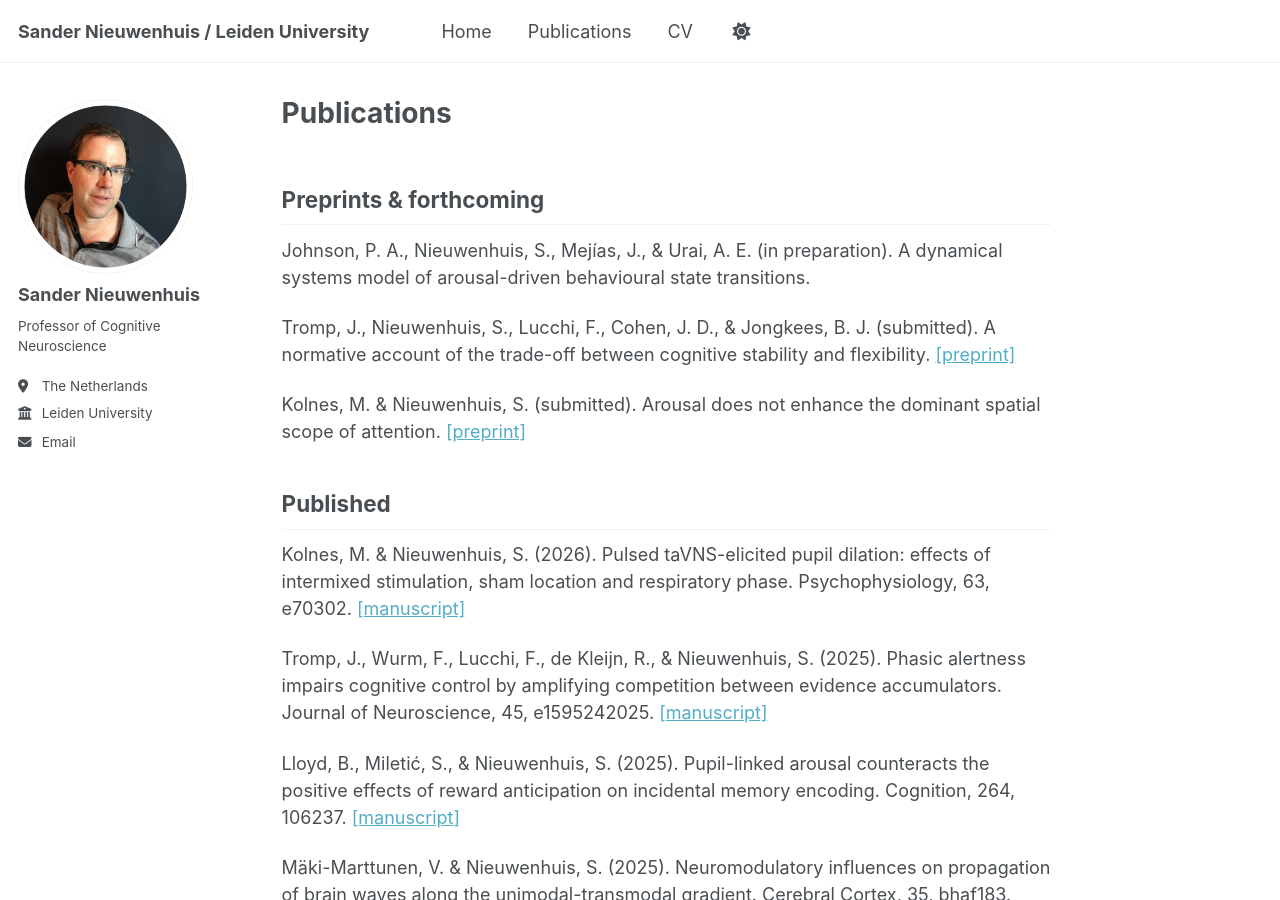
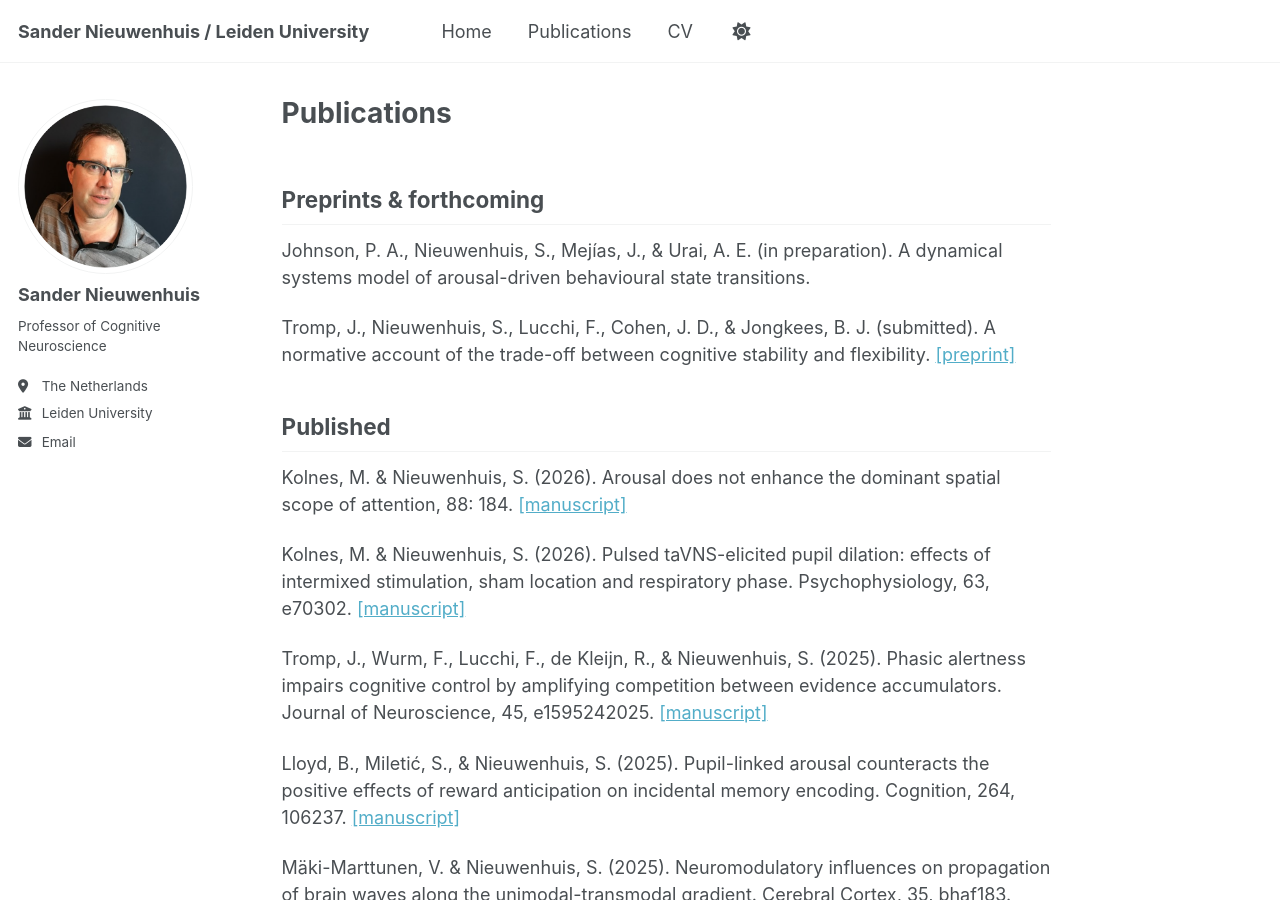
Before and after one commit to sander-nieuwenhuis/research, a Jekyll site: the page built from _pages/publications.md, in a window 1280 px wide and 900 px high. Built offline with Jekyll 4.4.1, drawn with Linux system fonts in a browser that asks for light colours; a script bundle is joined from its source files by our own code; library files that are not in the unit come from our copies.

Commit message:
Update publications.md

```diff
--- a/_pages/publications.md
+++ b/_pages/publications.md
@@ -11,11 +11,11 @@ Johnson, P. A., Nieuwenhuis, S., Mejías, J., & Urai, A. E. (in preparation). A
 
 Tromp, J., Nieuwenhuis, S., Lucchi, F., Cohen, J. D., & Jongkees, B. J. (submitted). A normative account of the trade-off between cognitive stability and flexibility. [[preprint]](https://osf.io/preprints/psyarxiv/5rx9v_v2)
 
-Kolnes, M. & Nieuwenhuis, S. (submitted). Arousal does not enhance the dominant spatial scope of attention. [[preprint]](https://osf.io/preprints/psyarxiv/3xeyb_v1)
-
 
 Published
 ------
+Kolnes, M. & Nieuwenhuis, S. (2026). Arousal does not enhance the dominant spatial scope of attention, 88: 184. [[manuscript]](https://sander-nieuwenhuis.github.io/research/assets/pdfs/KolnesNieuwenhuis2026APP.pdf)
+
 Kolnes, M. & Nieuwenhuis, S. (2026). Pulsed taVNS-elicited pupil dilation: effects of intermixed stimulation, sham location and respiratory phase. Psychophysiology, 63, e70302. [[manuscript]](https://sander-nieuwenhuis.github.io/research/assets/pdfs/Kolnes2026Psyp.pdf)
 
 Tromp, J., Wurm, F., Lucchi, F., de Kleijn, R., & Nieuwenhuis, S. (2025). Phasic alertness impairs cognitive control by amplifying competition between evidence accumulators. Journal of Neuroscience, 45, e1595242025. [[manuscript]](https://sander-nieuwenhuis.github.io/research/assets/pdfs/Tromp2025JN.pdf)
```
